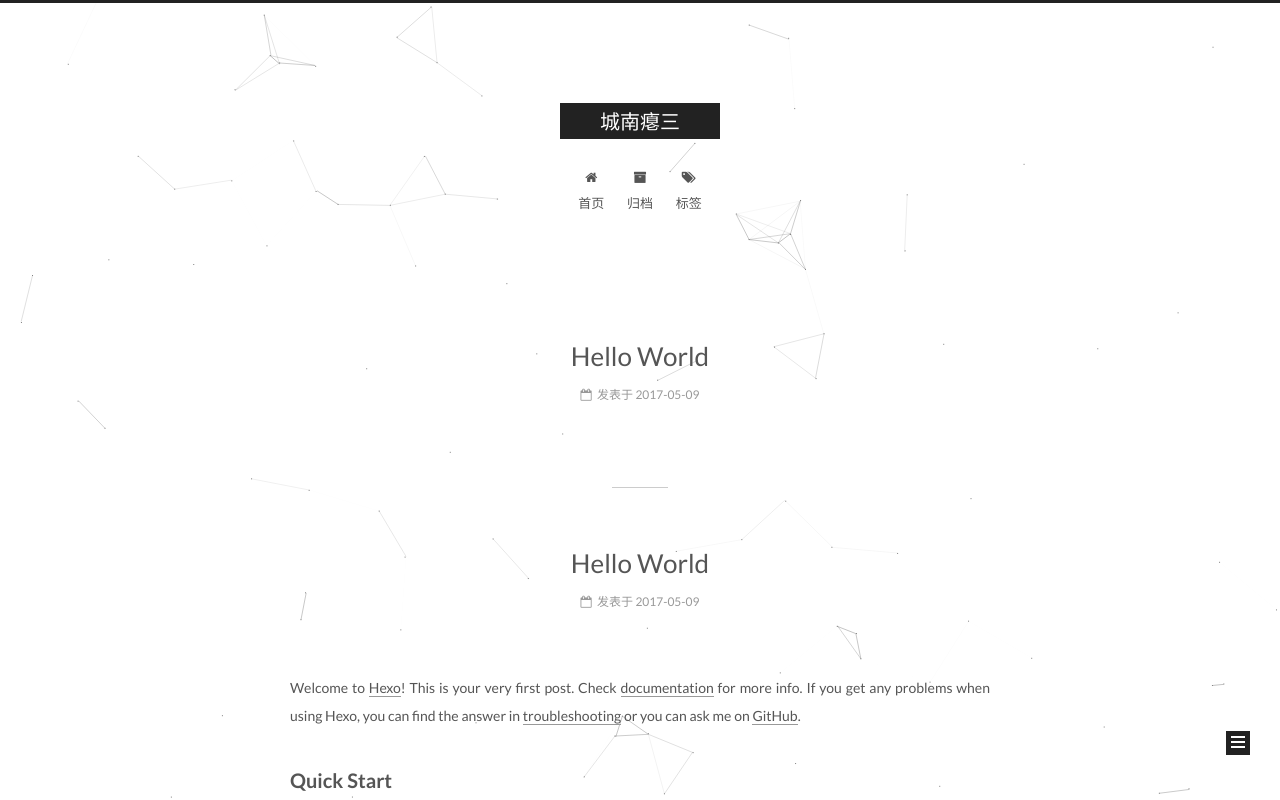
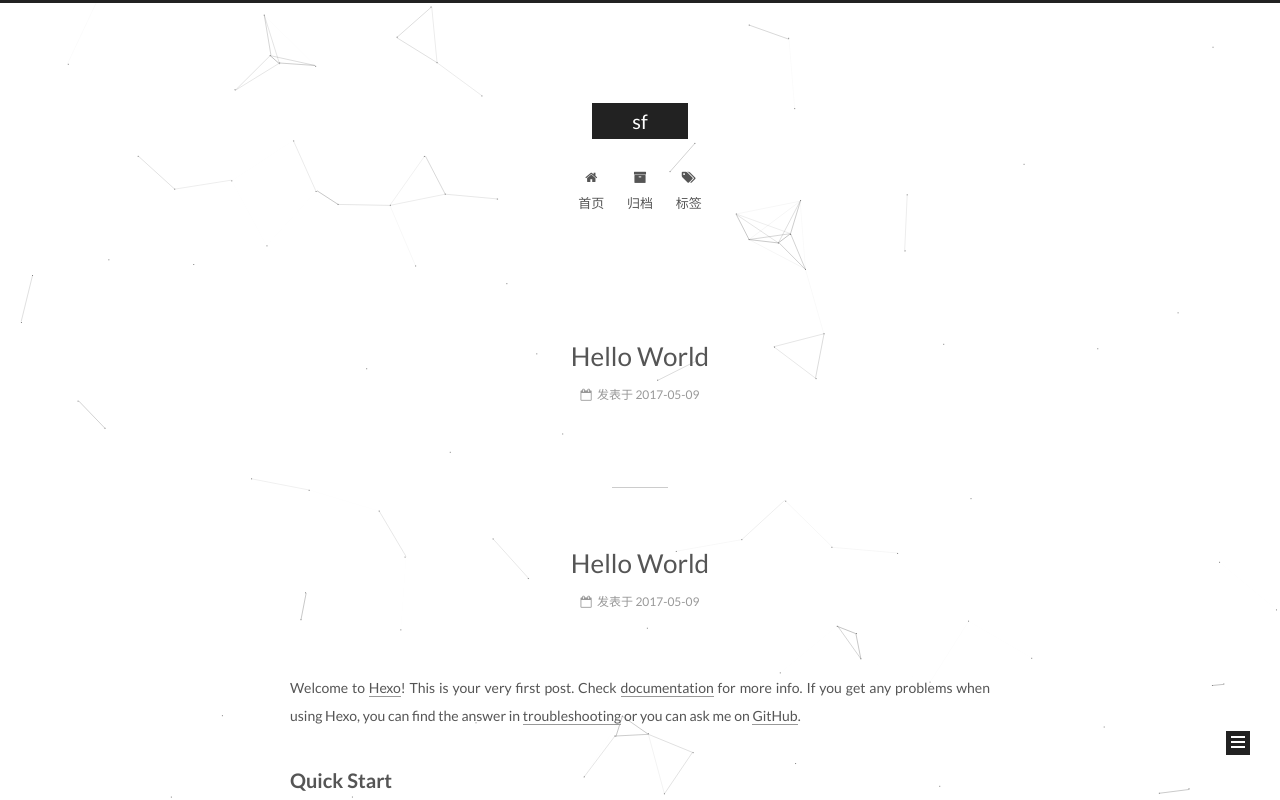
Before and after one commit to scuzgw/cnbs.github.io, a plain HTML site: page index.html in a window 1280 px wide. Shown: the top 800 px of the page. Drawn offline with Linux system fonts and the light colour scheme.

Commit message:
Site updated: 2017-05-11 22:00:01

```diff
--- a/index.html
+++ b/index.html
@@ -91,11 +91,11 @@
 
 
 <meta property="og:type" content="website">
-<meta property="og:title" content="城南瘪三">
+<meta property="og:title" content="sf">
 <meta property="og:url" content="http://cnbs.github.io/index.html">
-<meta property="og:site_name" content="城南瘪三">
+<meta property="og:site_name" content="sf">
 <meta name="twitter:card" content="summary">
-<meta name="twitter:title" content="城南瘪三">
+<meta name="twitter:title" content="sf">
 
 
 
@@ -129,7 +129,7 @@
 
 
 
-  <title>城南瘪三</title>
+  <title>sf</title>
 </head>
 
 <body itemscope itemtype="http://schema.org/WebPage" lang="zh-Hans">
@@ -167,7 +167,7 @@
     <div class="custom-logo-site-title">
       <a href="/"  class="brand" rel="start">
         <span class="logo-line-before"><i></i></span>
-        <span class="site-title">城南瘪三</span>
+        <span class="site-title">sf</span>
         <span class="logo-line-after"><i></i></span>
       </a>
     </div>
@@ -259,7 +259,7 @@
     </span>
 
     <span hidden itemprop="publisher" itemscope itemtype="http://schema.org/Organization">
-      <meta itemprop="name" content="城南瘪三">
+      <meta itemprop="name" content="sf">
     </span>
 
 
@@ -370,7 +370,7 @@
     </span>
 
     <span hidden itemprop="publisher" itemscope itemtype="http://schema.org/Organization">
-      <meta itemprop="name" content="城南瘪三">
+      <meta itemprop="name" content="sf">
     </span>
 
 
```
Also changed, not shown: 2017/05/09/Hello-World-0/index.html (+4 -4 lines), 2017/05/09/hello-world/index.html (+4 -4 lines), archives/2017/05/index.html (+5 -5 lines), archives/2017/index.html (+5 -5 lines), archives/index.html (+5 -5 lines).
